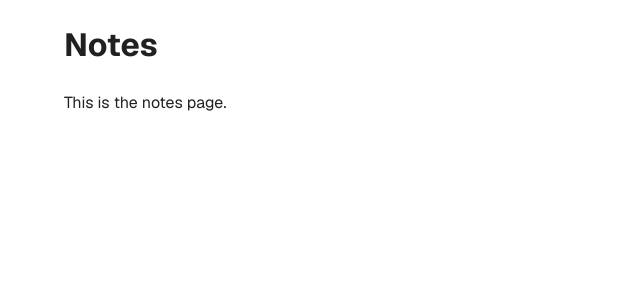
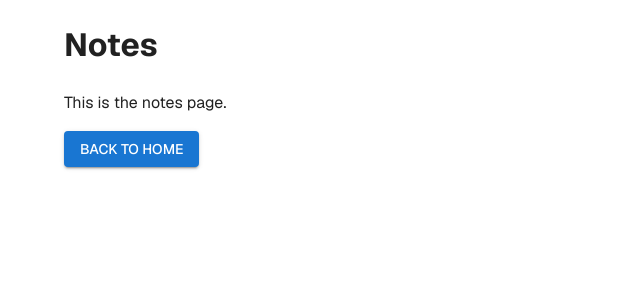
Before and after one commit to htanjo/nextjs-demo, a Next.js app: page /notes in a window 1280 px wide. Shown: the top 300 px of the page, without its empty margins (0-640 px from the left). Built offline with nearby package versions, Linux system fonts and the light colour scheme; what @mui/material-nextjs would draw is missing.

Commit message:
Add back to home button on notes page

```diff
--- a/app/notes/page.tsx
+++ b/app/notes/page.tsx
@@ -1,10 +1,13 @@
-import { Container } from "@mui/material";
+import { Button, Container } from "@mui/material";
 
 export default function Notes() {
   return (
     <Container>
       <h1>Notes</h1>
       <p>This is the notes page.</p>
+      <Button variant="contained" href="/">
+        Back to Home
+      </Button>
     </Container>
   );
 }
```
